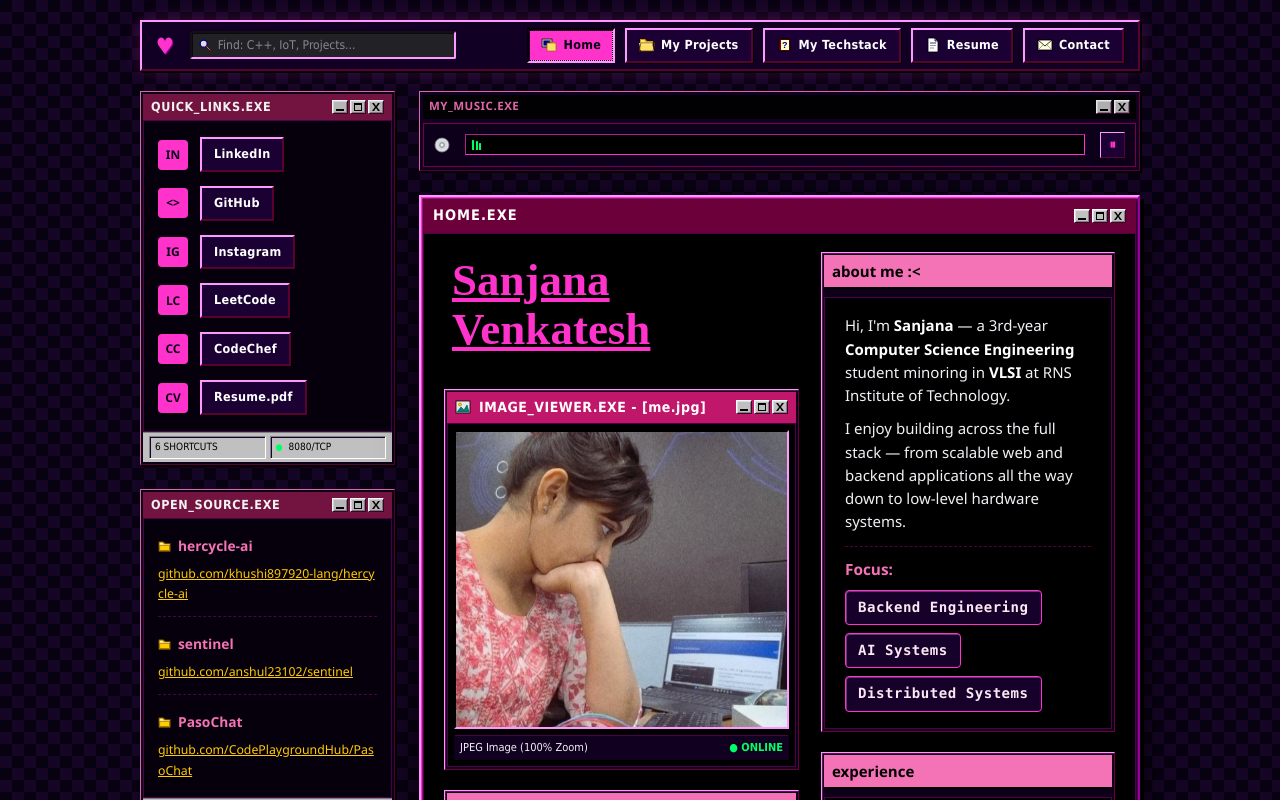
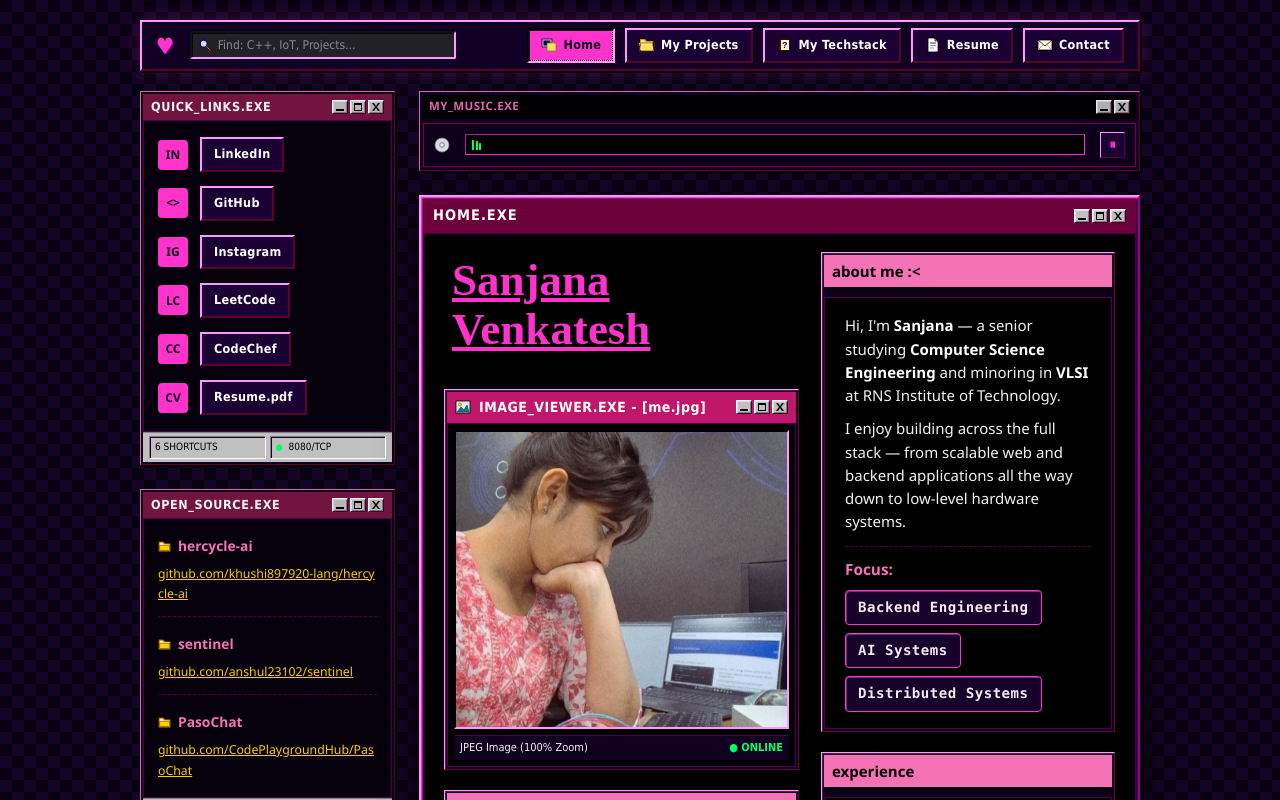
Before and after one commit to sanjanavenkatesh05/My-Portfolio, a React (Vite) app in the folder my-portfolio/: page / in a window 1280 px wide. Shown: the top 800 px of the page. Built offline with nearby package versions, Linux system fonts and the light colour scheme; a web font is replaced by a local one.

Commit message:
corrected information

```diff
--- a/my-portfolio/src/App.jsx
+++ b/my-portfolio/src/App.jsx
@@ -494,7 +494,7 @@ function Home() {
                 <div className="myspace-header-title">about me :&lt;</div>
                 <div className="win98-content about-me-content">
                   <p>
-                    Hi, I&apos;m <strong>Sanjana</strong> — a 3rd-year <strong>Computer Science Engineering</strong> student minoring in <strong>VLSI</strong> at RNS Institute of Technology.
+                    Hi, I&apos;m <strong>Sanjana</strong> — a senior studying  <strong>Computer Science Engineering</strong> and minoring in <strong>VLSI</strong> at RNS Institute of Technology.
                   </p>
                   <p>
                     I enjoy building across the full stack — from scalable web and backend applications all the way down to low-level hardware systems.
```
